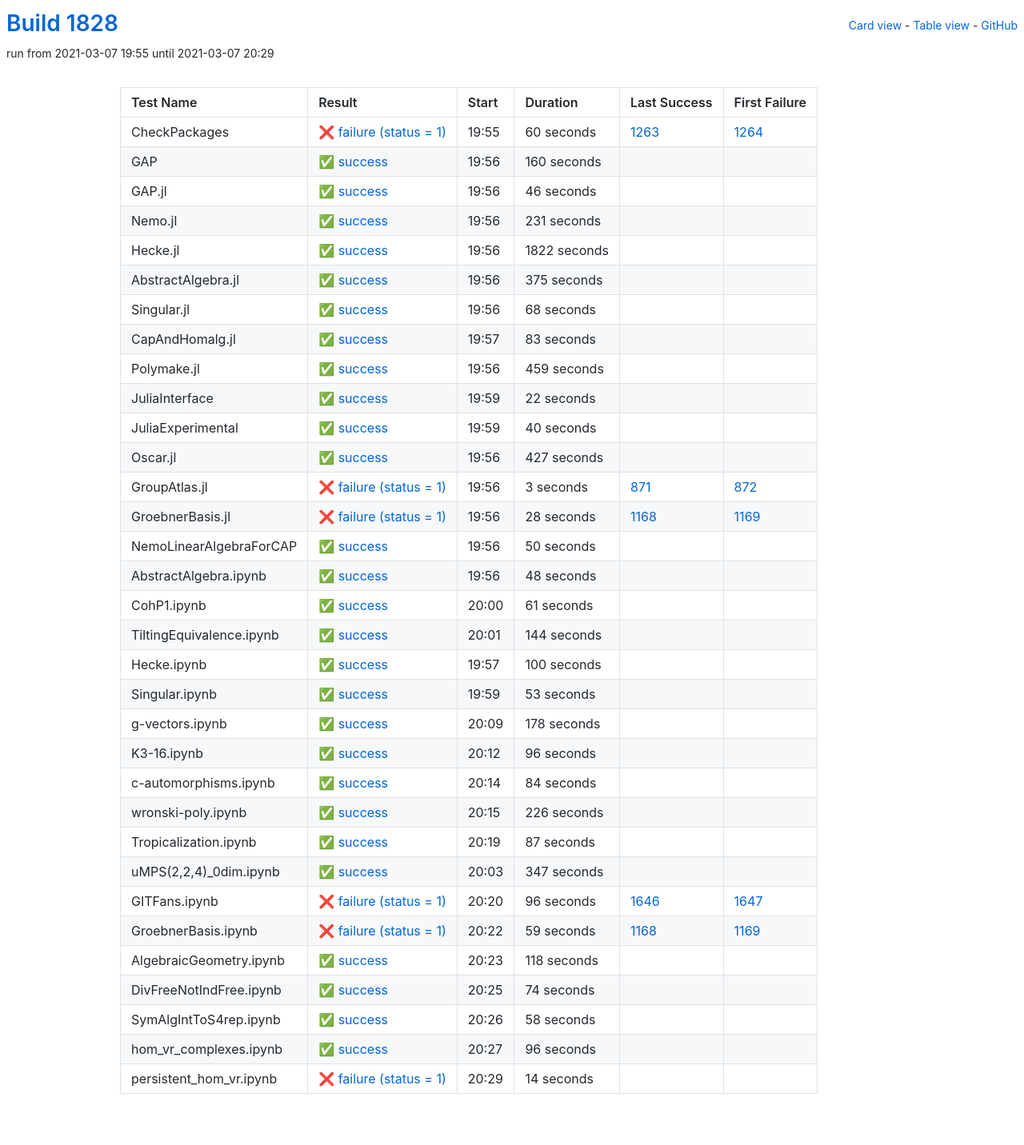
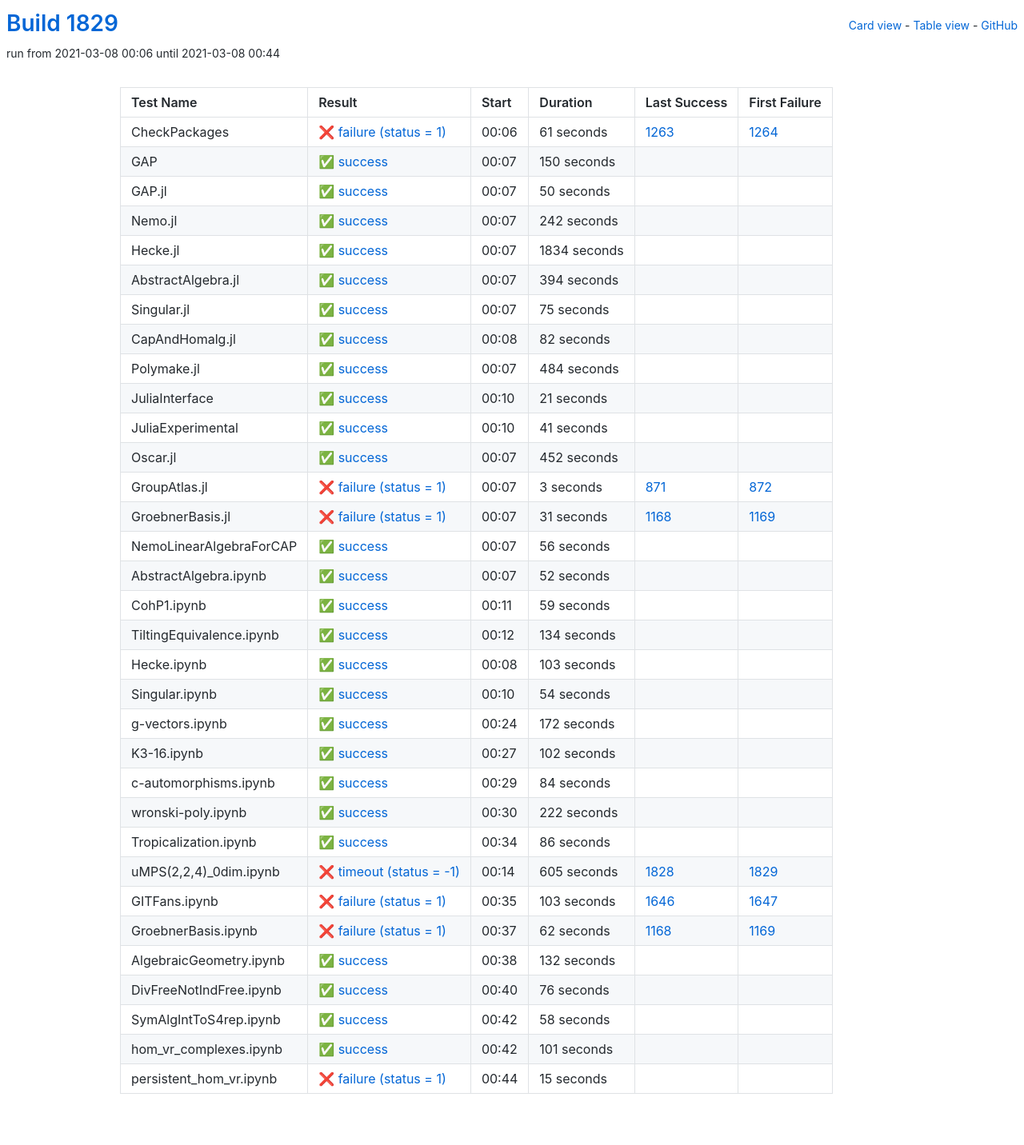
Before and after one commit to oscar-system/oscar-ci-status-stable, a Jekyll site: the page built from table.html, in a window 1280 px wide. Shown: the whole page at 80% size. Built offline with Jekyll 4.4.1, drawn with Linux system fonts in a browser that asks for light colours.

Commit message:
Build #1829

```diff
--- a/_data/ci.yml
+++ b/_data/ci.yml
@@ -1,6 +1,6 @@
 ---
-build: 1828
-build_url: https://oscarci.mathematik.uni-kl.de/job/oscar-stable/1828/
+build: 1829
+build_url: https://oscarci.mathematik.uni-kl.de/job/oscar-stable/1829/
 job: oscar-stable
 organization: oscar-system
 repo: oscar-ci-status-stable
@@ -8,152 +8,152 @@ repourl: https://github.com/oscar-system/oscar-ci-status-stable
 tests:
 - name: CheckPackages
   id: checkpackages
-  log: https://oscarci.mathematik.uni-kl.de/job/oscar-stable/1828/artifact/logs/build-1828/CheckPackages.log
-  start: 2021-03-07 19:55
+  log: https://oscarci.mathematik.uni-kl.de/job/oscar-stable/1829/artifact/logs/build-1829/CheckPackages.log
+  start: 2021-03-08 00:06
   success: false
   exitcode: 1
   status: failure
-  duration: 60
+  duration: 61
   last_success: 1263
   last_success_url: https://oscarci.mathematik.uni-kl.de/job/oscar-stable/1263/
   first_failure: 1264
   first_failure_url: https://oscarci.mathematik.uni-kl.de/job/oscar-stable/1264/
 - name: GAP
   id: gap
-  log: https://oscarci.mathematik.uni-kl.de/job/oscar-stable/1828/artifact/logs/build-1828/GAP.log
-  start: 2021-03-07 19:56
+  log: https://oscarci.mathematik.uni-kl.de/job/oscar-stable/1829/artifact/logs/build-1829/GAP.log
+  start: 2021-03-08 00:07
   success: true
   exitcode: 0
   status: success
-  duration: 160
+  duration: 150
   last_success: false
   last_success_url:
   first_failure: false
   first_failure_url:
 - name: GAP.jl
   id: gap-jl
-  log: https://oscarci.mathematik.uni-kl.de/job/oscar-stable/1828/artifact/logs/build-1828/GAP.jl.log
-  start: 2021-03-07 19:56
+  log: https://oscarci.mathematik.uni-kl.de/job/oscar-stable/1829/artifact/logs/build-1829/GAP.jl.log
+  start: 2021-03-08 00:07
   success: true
   exitcode: 0
   status: success
-  duration: 46
+  duration: 50
   last_success: false
   last_success_url:
   first_failure: false
   first_failure_url:
 - name: Nemo.jl
   id: nemo-jl
-  log: https://oscarci.mathematik.uni-kl.de/job/oscar-stable/1828/artifact/logs/build-1828/Nemo.jl.log
-  start: 2021-03-07 19:56
+  log: https://oscarci.mathematik.uni-kl.de/job/oscar-stable/1829/artifact/logs/build-1829/Nemo.jl.log
+  start: 2021-03-08 00:07
   success: true
   exitcode: 0
   status: success
-  duration: 231
+  duration: 242
   last_success: false
   last_success_url:
   first_failure: false
   first_failure_url:
 - name: Hecke.jl
   id: hecke-jl
-  log: https://oscarci.mathematik.uni-kl.de/job/oscar-stable/1828/artifact/logs/build-1828/Hecke.jl.log
-  start: 2021-03-07 19:56
+  log: https://oscarci.mathematik.uni-kl.de/job/oscar-stable/1829/artifact/logs/build-1829/Hecke.jl.log
+  start: 2021-03-08 00:07
   success: true
   exitcode: 0
   status: success
-  duration: 1822
+  duration: 1834
   last_success: false
   last_success_url:
   first_failure: false
   first_failure_url:
 - name: AbstractAlgebra.jl
   id: abstractalgebra-jl
-  log: https://oscarci.mathematik.uni-kl.de/job/oscar-stable/1828/artifact/logs/build-1828/AbstractAlgebra.jl.log
-  start: 2021-03-07 19:56
+  log: https://oscarci.mathematik.uni-kl.de/job/oscar-stable/1829/artifact/logs/build-1829/AbstractAlgebra.jl.log
+  start: 2021-03-08 00:07
   success: true
   exitcode: 0
   status: success
-  duration: 375
+  duration: 394
   last_success: false
   last_success_url:
   first_failure: false
   first_failure_url:
 - name: Singular.jl
   id: singular-jl
-  log: https://oscarci.mathematik.uni-kl.de/job/oscar-stable/1828/artifact/logs/build-1828/Singular.jl.log
-  start: 2021-03-07 19:56
+  log: https://oscarci.mathematik.uni-kl.de/job/oscar-stable/1829/artifact/logs/build-1829/Singular.jl.log
+  start: 2021-03-08 00:07
   success: true
   exitcode: 0
   status: success
-  duration: 68
+  duration: 75
   last_success: false
   last_success_url:
   first_failure: false
   first_failure_url:
 - name: CapAndHomalg.jl
   id: capandhomalg-jl
-  log: https://oscarci.mathematik.uni-kl.de/job/oscar-stable/1828/artifact/logs/build-1828/CapAndHomalg.jl.log
-  start: 2021-03-07 19:57
+  log: https://oscarci.mathematik.uni-kl.de/job/oscar-stable/1829/artifact/logs/build-1829/CapAndHomalg.jl.log
+  start: 2021-03-08 00:08
   success: true
   exitcode: 0
   status: success
-  duration: 83
+  duration: 82
   last_success: false
   last_success_url:
   first_failure: false
   first_failure_url:
 - name: Polymake.jl
   id: polymake-jl
-  log: https://oscarci.mathematik.uni-kl.de/job/oscar-stable/1828/artifact/logs/build-1828/Polymake.jl.log
-  start: 2021-03-07 19:56
+  log: https://oscarci.mathematik.uni-kl.de/job/oscar-stable/1829/artifact/logs/build-1829/Polymake.jl.log
+  start: 2021-03-08 00:07
   success: true
   exitcode: 0
   status: success
-  duration: 459
+  duration: 484
   last_success: false
   last_success_url:
   first_failure: false
   first_failure_url:
 - name: JuliaInterface
   id: juliainterface
-  log: https://oscarci.mathematik.uni-kl.de/job/oscar-stable/1828/artifact/logs/build-1828/JuliaInterface.log
-  start: 2021-03-07 19:59
+  log: https://oscarci.mathematik.uni-kl.de/job/oscar-stable/1829/artifact/logs/build-1829/JuliaInterface.log
+  start: 2021-03-08 00:10
   success: true
   exitcode: 0
   status: success
-  duration: 22
+  duration: 21
   last_success: false
   last_success_url:
   first_failure: false
   first_failure_url:
 - name: JuliaExperimental
   id: juliaexperimental
-  log: https://oscarci.mathematik.uni-kl.de/job/oscar-stable/1828/artifact/logs/build-1828/JuliaExperimental.log
-  start: 2021-03-07 19:59
+  log: https://oscarci.mathematik.uni-kl.de/job/oscar-stable/1829/artifact/logs/build-1829/JuliaExperimental.log
+  start: 2021-03-08 00:10
   success: true
   exitcode: 0
   status: success
-  duration: 40
+  duration: 41
   last_success: false
   last_success_url:
   first_failure: false
   first_failure_url:
 - name: Oscar.jl
   id: oscar-jl
-  log: https://oscarci.mathematik.uni-kl.de/job/oscar-stable/1828/artifact/logs/build-1828/Oscar.jl.log
-  start: 2021-03-07 19:56
+  log: https://oscarci.mathematik.uni-kl.de/job/oscar-stable/1829/artifact/logs/build-1829/Oscar.jl.log
+  start: 2021-03-08 00:07
   success: true
   exitcode: 0
   status: success
-  duration: 427
+  duration: 452
   last_success: false
   last_success_url:
   first_failure: false
   first_failure_url:
 - name: GroupAtlas.jl
   id: groupatlas-jl
-  log: https://oscarci.mathematik.uni-kl.de/job/oscar-stable/1828/artifact/logs/build-1828/GroupAtlas.jl.log
-  start: 2021-03-07 19:56
+  log: https://oscarci.mathematik.uni-kl.de/job/oscar-stable/1829/artifact/logs/build-1829/GroupAtlas.jl.log
+  start: 2021-03-08 00:07
   success: false
   exitcode: 1
   status: failure
@@ -164,116 +164,116 @@ tests:
   first_failure_url: https://oscarci.mathematik.uni-kl.de/job/oscar-stable/872/
 - name: GroebnerBasis.jl
   id: groebnerbasis-jl
-  log: https://oscarci.mathematik.uni-kl.de/job/oscar-stable/1828/artifact/logs/build-1828/GroebnerBasis.jl.log
-  start: 2021-03-07 19:56
+  log: https://oscarci.mathematik.uni-kl.de/job/oscar-stable/1829/artifact/logs/build-1829/GroebnerBasis.jl.log
+  start: 2021-03-08 00:07
   success: false
   exitcode: 1
   status: failure
-  duration: 28
+  duration: 31
   last_success: 1168
   last_success_url: https://oscarci.mathematik.uni-kl.de/job/oscar-stable/1168/
   first_failure: 1169
   first_failure_url: https://oscarci.mathematik.uni-kl.de/job/oscar-stable/1169/
 - name: NemoLinearAlgebraForCAP
   id: nemolinearalgebraforcap
-  log: https://oscarci.mathematik.uni-kl.de/job/oscar-stable/1828/artifact/logs/build-1828/NemoLinearAlgebraForCAP.log
-  start: 2021-03-07 19:56
+  log: https://oscarci.mathematik.uni-kl.de/job/oscar-stable/1829/artifact/logs/build-1829/NemoLinearAlgebraForCAP.log
+  start: 2021-03-08 00:07
   success: true
   exitcode: 0
   status: success
-  duration: 50
+  duration: 56
   last_success: false
   last_success_url:
   first_failure: false
   first_failure_url:
 - name: AbstractAlgebra.ipynb
   id: abstractalgebra-ipynb
-  log: https://oscarci.mathematik.uni-kl.de/job/oscar-stable/1828/artifact/logs/build-1828/AbstractAlgebra.ipynb.log
-  start: 2021-03-07 19:56
+  log: https://oscarci.mathematik.uni-kl.de/job/oscar-stable/1829/artifact/logs/build-1829/AbstractAlgebra.ipynb.log
+  start: 2021-03-08 00:07
   success: true
   exitcode: 0
   status: success
-  duration: 48
+  duration: 52
   last_success: false
   last_success_url:
   first_failure: false
   first_failure_url:
 - name: CohP1.ipynb
   id: cohp1-ipynb
-  log: https://oscarci.mathematik.uni-kl.de/job/oscar-stable/1828/artifact/logs/build-1828/CohP1.ipynb.log
-  start: 2021-03-07 20:00
+  log: https://oscarci.mathematik.uni-kl.de/job/oscar-stable/1829/artifact/logs/build-1829/CohP1.ipynb.log
+  start: 2021-03-08 00:11
   success: true
   exitcode: 0
   status: success
-  duration: 61
+  duration: 59
   last_success: false
   last_success_url:
   first_failure: false
   first_failure_url:
 - name: TiltingEquivalence.ipynb
   id: tiltingequivalence-ipynb
-  log: https://oscarci.mathematik.uni-kl.de/job/oscar-stable/1828/artifact/logs/build-1828/TiltingEquivalence.ipynb.log
-  start: 2021-03-07 20:01
+  log: https://oscarci.mathematik.uni-kl.de/job/oscar-stable/1829/artifact/logs/build-1829/TiltingEquivalence.ipynb.log
+  start: 2021-03-08 00:12
   success: true
   exitcode: 0
   status: success
-  duration: 144
+  duration: 134
   last_success: false
   last_success_url:
   first_failure: false
   first_failure_url:
 - name: Hecke.ipynb
   id: hecke-ipynb
-  log: https://oscarci.mathematik.uni-kl.de/job/oscar-stable/1828/artifact/logs/build-1828/Hecke.ipynb.log
-  start: 2021-03-07 19:57
+  log: https://oscarci.mathematik.uni-kl.de/job/oscar-stable/1829/artifact/logs/build-1829/Hecke.ipynb.log
+  start: 2021-03-08 00:08
   success: true
   exitcode: 0
   status: success
-  duration: 100
+  duration: 103
   last_success: false
   last_success_url:
   first_failure: false
   first_failure_url:
 - name: Singular.ipynb
   id: singular-ipynb
-  log: https://oscarci.mathematik.uni-kl.de/job/oscar-stable/1828/artifact/logs/build-1828/Singular.ipynb.log
-  start: 2021-03-07 19:59
+  log: https://oscarci.mathematik.uni-kl.de/job/oscar-stable/1829/artifact/logs/build-1829/Singular.ipynb.log
+  start: 2021-03-08 00:10
   success: true
   exitcode: 0
   status: success
-  duration: 53
+  duration: 54
   last_success: false
   last_success_url:
   first_failure: false
   first_failure_url:
 - name: g-vectors.ipynb
   id: g-vectors-ipynb
-  log: https://oscarci.mathematik.uni-kl.de/job/oscar-stable/1828/artifact/logs/build-1828/g-vectors.ipynb.log
-  start: 2021-03-07 20:09
+  log: https://oscarci.mathematik.uni-kl.de/job/oscar-stable/1829/artifact/logs/build-1829/g-vectors.ipynb.log
+  start: 2021-03-08 00:24
   success: true
   exitcode: 0
   status: success
-  duration: 178
+  duration: 172
   last_success: false
   last_success_url:
   first_failure: false
   first_failure_url:
 - name: K3-16.ipynb
   id: k3-16-ipynb
-  log: https://oscarci.mathematik.uni-kl.de/job/oscar-stable/1828/artifact/logs/build-1828/K3-16.ipynb.log
-  start: 2021-03-07 20:12
+  log: https://oscarci.mathematik.uni-kl.de/job/oscar-stable/1829/artifact/logs/build-1829/K3-16.ipynb.log
+  start: 2021-03-08 00:27
   success: true
   exitcode: 0
   status: success
-  duration: 96
+  duration: 102
   last_success: false
   last_success_url:
   first_failure: false
   first_failure_url:
 - name: c-automorphisms.ipynb
   id: c-automorphisms-ipynb
-  log: https://oscarci.mathematik.uni-kl.de/job/oscar-stable/1828/artifact/logs/build-1828/c-automorphisms.ipynb.log
-  start: 2021-03-07 20:14
+  log: https://oscarci.mathematik.uni-kl.de/job/oscar-stable/1829/artifact/logs/build-1829/c-automorphisms.ipynb.log
+  start: 2021-03-08 00:29
   success: true
   exitcode: 0
   status: success
@@ -284,92 +284,92 @@ tests:
   first_failure_url:
 - name: wronski-poly.ipynb
   id: wronski-poly-ipynb
-  log: https://oscarci.mathematik.uni-kl.de/job/oscar-stable/1828/artifact/logs/build-1828/wronski-poly.ipynb.log
-  start: 2021-03-07 20:15
+  log: https://oscarci.mathematik.uni-kl.de/job/oscar-stable/1829/artifact/logs/build-1829/wronski-poly.ipynb.log
+  start: 2021-03-08 00:30
   success: true
   exitcode: 0
   status: success
-  duration: 226
+  duration: 222
   last_success: false
   last_success_url:
   first_failure: false
   first_failure_url:
 - name: Tropicalization.ipynb
   id: tropicalization-ipynb
-  log: https://oscarci.mathematik.uni-kl.de/job/oscar-stable/1828/artifact/logs/build-1828/Tropicalization.ipynb.log
-  start: 2021-03-07 20:19
+  log: https://oscarci.mathematik.uni-kl.de/job/oscar-stable/1829/artifact/logs/build-1829/Tropicalization.ipynb.log
+  start: 2021-03-08 00:34
   success: true
   exitcode: 0
   status: success
-  duration: 87
+  duration: 86
   last_success: false
   last_success_url:
   first_failure: false
   first_failure_url:
 - name: uMPS(2,2,4)_0dim.ipynb
   id: umps-2-2-4-0dim-ipynb
-  log: https://oscarci.mathematik.uni-kl.de/job/oscar-stable/1828/artifact/logs/build-1828/uMPS-2-2-4-_0dim.ipynb.log
-  start: 2021-03-07 20:03
-  success: true
-  exitcode: 0
-  status: success
-  duration: 347
-  last_success: false
-  last_success_url:
-  first_failure: false
-  first_failure_url:
+  log: https://oscarci.mathematik.uni-kl.de/job/oscar-stable/1829/artifact/logs/build-1829/uMPS-2-2-4-_0dim.ipynb.log
+  start: 2021-03-08 00:14
+  success: false
+  exitcode: -1
+  status: timeout
+  duration: 605
+  last_success: 1828
+  last_success_url: https://oscarci.mathematik.uni-kl.de/job/oscar-stable/1828/
+  first_failure: 1829
+  first_failure_url: https://oscarci.mathematik.uni-kl.de/job/oscar-stable/1829/
 - name: GITFans.ipynb
   id: gitfans-ipynb
-  log: https://oscarci.mathematik.uni-kl.de/job/oscar-stable/1828/artifact/logs/build-1828/GITFans.ipynb.log
-  start: 2021-03-07 20:20
+  log: https://oscarci.mathematik.uni-kl.de/job/oscar-stable/1829/artifact/logs/build-1829/GITFans.ipynb.log
+  start: 2021-03-08 00:35
   success: false
   exitcode: 1
   status: failure
-  duration: 96
+  duration: 103
   last_success: 1646
   last_success_url: https://oscarci.mathematik.uni-kl.de/job/oscar-stable/1646/
   first_failure: 1647
   first_failure_url: https://oscarci.mathematik.uni-kl.de/job/oscar-stable/1647/
 - name: GroebnerBasis.ipynb
   id: groebnerbasis-ipynb
-  log: https://oscarci.mathematik.uni-kl.de/job/oscar-stable/1828/artifact/logs/build-1828/GroebnerBasis.ipynb.log
-  start: 2021-03-07 20:22
+  log: https://oscarci.mathematik.uni-kl.de/job/oscar-stable/1829/artifact/logs/build-1829/GroebnerBasis.ipynb.log
+  start: 2021-03-08 00:37
   success: false
   exitcode: 1
   status: failure
-  duration: 59
+  duration: 62
   last_success: 1168
   last_success_url: https://oscarci.mathematik.uni-kl.de/job/oscar-stable/1168/
   first_failure: 1169
   first_failure_url: https://oscarci.mathematik.uni-kl.de/job/oscar-stable/1169/
 - name: AlgebraicGeometry.ipynb
   id: algebraicgeometry-ipynb
-  log: https://oscarci.mathematik.uni-kl.de/job/oscar-stable/1828/artifact/logs/build-1828/AlgebraicGeometry.ipynb.log
-  start: 2021-03-07 20:23
+  log: https://oscarci.mathematik.uni-kl.de/job/oscar-stable/1829/artifact/logs/build-1829/AlgebraicGeometry.ipynb.log
+  start: 2021-03-08 00:38
   success: true
   exitcode: 0
   status: success
-  duration: 118
+  duration: 132
   last_success: false
   last_success_url:
   first_failure: false
   first_failure_url:
 - name: DivFreeNotIndFree.ipynb
   id: divfreenotindfree-ipynb
-  log: https://oscarci.mathematik.uni-kl.de/job/oscar-stable/1828/artifact/logs/build-1828/DivFreeNotIndFree.ipynb.log
-  start: 2021-03-07 20:25
+  log: https://oscarci.mathematik.uni-kl.de/job/oscar-stable/1829/artifact/logs/build-1829/DivFreeNotIndFree.ipynb.log
+  start: 2021-03-08 00:40
   success: true
   exitcode: 0
   status: success
-  duration: 74
+  duration: 76
   last_success: false
   last_success_url:
   first_failure: false
   first_failure_url:
 - name: SymAlgIntToS4rep.ipynb
   id: symalginttos4rep-ipynb
-  log: https://oscarci.mathematik.uni-kl.de/job/oscar-stable/1828/artifact/logs/build-1828/SymAlgIntToS4rep.ipynb.log
-  start: 2021-03-07 20:26
+  log: https://oscarci.mathematik.uni-kl.de/job/oscar-stable/1829/artifact/logs/build-1829/SymAlgIntToS4rep.ipynb.log
+  start: 2021-03-08 00:42
   success: true
   exitcode: 0
   status: success
@@ -380,24 +380,24 @@ tests:
   first_failure_url:
 - name: hom_vr_complexes.ipynb
   id: hom-vr-complexes-ipynb
-  log: https://oscarci.mathematik.uni-kl.de/job/oscar-stable/1828/artifact/logs/build-1828/hom_vr_complexes.ipynb.log
-  start: 2021-03-07 20:27
+  log: https://oscarci.mathematik.uni-kl.de/job/oscar-stable/1829/artifact/logs/build-1829/hom_vr_complexes.ipynb.log
+  start: 2021-03-08 00:42
   success: true
   exitcode: 0
   status: success
-  duration: 96
+  duration: 101
   last_success: false
   last_success_url:
   first_failure: false
   first_failure_url:
 - name: persistent_hom_vr.ipynb
   id: persistent-hom-vr-ipynb
-  log: https://oscarci.mathematik.uni-kl.de/job/oscar-stable/1828/artifact/logs/build-1828/persistent_hom_vr.ipynb.log
-  start: 2021-03-07 20:29
+  log: https://oscarci.mathematik.uni-kl.de/job/oscar-stable/1829/artifact/logs/build-1829/persistent_hom_vr.ipynb.log
+  start: 2021-03-08 00:44
   success: false
   exitcode: 1
   status: failure
-  duration: 14
+  duration: 15
   last_success: false
   last_success_url:
   first_failure: false
```
Also changed, not shown: README.md.
